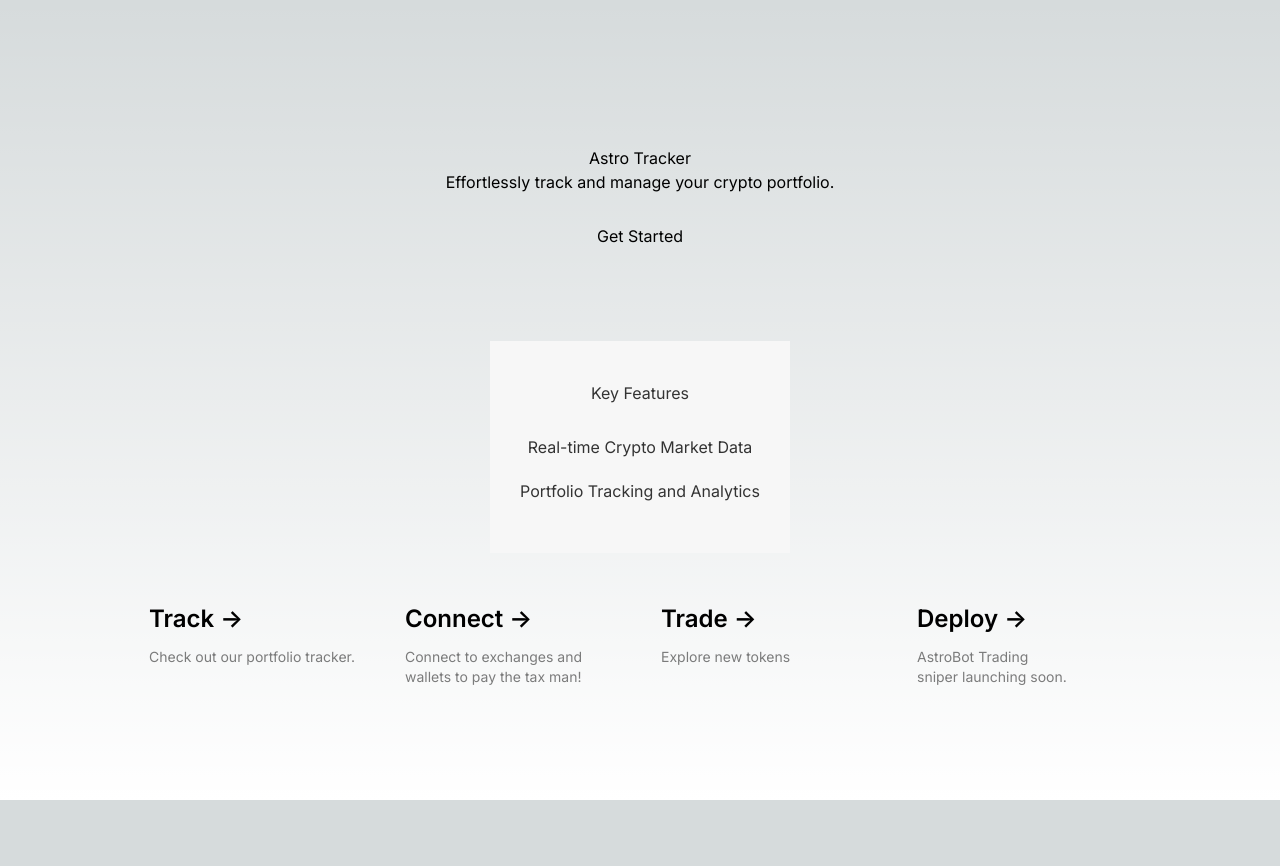
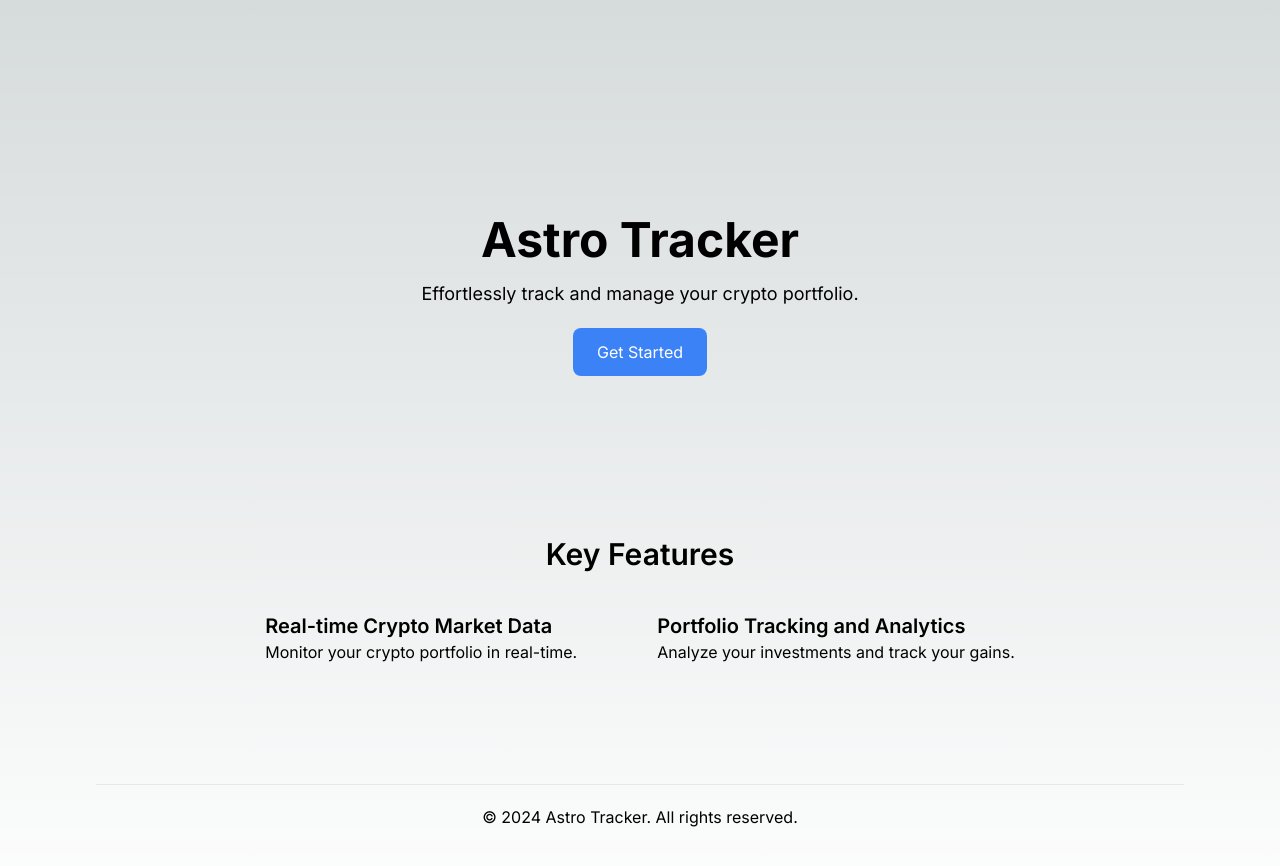
Before and after one commit to jarrodkohl/astro-tracker, a Next.js app: page / in a window 1280 px wide. Shown: the top 866 px of the page. Before the commit the page ends 800 px from the top, so only its background shows below. Built offline with nearby package versions, Linux system fonts and the light colour scheme.

Commit message:
updating layout

```diff
--- a/src/app/page.tsx
+++ b/src/app/page.tsx
@@ -1,93 +1,44 @@
+import React from "react";
 // import Image from "next/image";
+// import Link from "next/link";
 
 export default function Home() {
   return (
-    <main className="flex min-h-screen flex-col items-center justify-between p-24">
-      <>
-      <section style={{ textAlign: 'center', padding: '50px 20px' }}>
-        <h1>Astro Tracker</h1>
-        <p>Effortlessly track and manage your crypto portfolio.</p>
-        <button style={{ padding: '10px 20px', fontSize: '16px', marginTop: '20px' }}>Get Started</button>
+    <main className="flex flex-col items-center justify-between min-h-screen p-24">
+      <header className="w-full py-5 flex justify-between items-center">
+        <div>
+          {/* <Image src="/logo.png" alt="Astro Tracker Logo" width={120} height={60} /> */}
+        </div>
+        <nav>
+          {/* <Link href="/"><a className="mx-4">Home</a></Link>
+          <Link href="/features"><a className="mx-4">Features</a></Link>
+          <Link href="/contact"><a className="mx-4">Contact</a></Link> */}
+        </nav>
+      </header>
+
+      <section className="text-center p-20">
+        <h1 className="text-5xl font-bold">Astro Tracker</h1>
+        <p className="mt-4 text-lg">Effortlessly track and manage your crypto portfolio.</p>
+        <button className="mt-5 px-6 py-3 bg-blue-500 text-white rounded-lg">Get Started</button>
       </section>
-      <section style={{ padding: '40px 20px', backgroundColor: '#f7f7f7', color: '#333' }}>
-      <h2 style={{ textAlign: 'center', margin: '0 0 20px 0' }}>Key Features</h2>
-      <ul style={{ listStyle: 'none', padding: 0, margin: '0' }}>
-      <li style={{ textAlign: 'center', padding: '10px' }}>Real-time Crypto Market Data</li>
-      <li style={{ textAlign: 'center', padding: '10px' }}>Portfolio Tracking and Analytics</li>
-      </ul>
+
+      <section className="p-20 w-full">
+        <h2 className="text-center text-3xl font-semibold mb-10">Key Features</h2>
+        <div className="flex justify-center items-center">
+          <div className="mx-10">
+            <h3 className="text-xl font-semibold">Real-time Crypto Market Data</h3>
+            <p>Monitor your crypto portfolio in real-time.</p>
+          </div>
+          <div className="mx-10">
+            <h3 className="text-xl font-semibold">Portfolio Tracking and Analytics</h3>
+            <p>Analyze your investments and track your gains.</p>
+          </div>
+        </div>
       </section>
-        </>
 
-
-      <div className="mb-32 grid text-center lg:max-w-5xl lg:w-full lg:mb-0 lg:grid-cols-4 lg:text-left">
-        <a
-          href="https://nextjs.org/docs?utm_source=create-next-app&utm_medium=appdir-template&utm_campaign=create-next-app"
-          className="group rounded-lg border border-transparent px-5 py-4 transition-colors hover:border-gray-300 hover:bg-gray-100 hover:dark:border-neutral-700 hover:dark:bg-neutral-800/30"
-          target="_blank"
-          rel="noopener noreferrer"
-        >
-          <h2 className={`mb-3 text-2xl font-semibold`}>
-            Track{" "}
-            <span className="inline-block transition-transform group-hover:translate-x-1 motion-reduce:transform-none">
-              -&gt;
-            </span>
-          </h2>
-          <p className={`m-0 max-w-[30ch] text-sm opacity-50`}>
-            Check out our portfolio tracker.
-          </p>
-        </a>
-
-        <a
-          href="https://nextjs.org/learn?utm_source=create-next-app&utm_medium=appdir-template-tw&utm_campaign=create-next-app"
-          className="group rounded-lg border border-transparent px-5 py-4 transition-colors hover:border-gray-300 hover:bg-gray-100 hover:dark:border-neutral-700 hover:dark:bg-neutral-800/30"
-          target="_blank"
-          rel="noopener noreferrer"
-        >
-          <h2 className={`mb-3 text-2xl font-semibold`}>
-            Connect{" "}
-            <span className="inline-block transition-transform group-hover:translate-x-1 motion-reduce:transform-none">
-              -&gt;
-            </span>
-          </h2>
-          <p className={`m-0 max-w-[30ch] text-sm opacity-50`}>
-            Connect to exchanges and wallets to pay the tax man!
-          </p>
-        </a>
-
-        <a
-          href="https://vercel.com/templates?framework=next.js&utm_source=create-next-app&utm_medium=appdir-template&utm_campaign=create-next-app"
-          className="group rounded-lg border border-transparent px-5 py-4 transition-colors hover:border-gray-300 hover:bg-gray-100 hover:dark:border-neutral-700 hover:dark:bg-neutral-800/30"
-          target="_blank"
-          rel="noopener noreferrer"
-        >
-          <h2 className={`mb-3 text-2xl font-semibold`}>
-            Trade{" "}
-            <span className="inline-block transition-transform group-hover:translate-x-1 motion-reduce:transform-none">
-              -&gt;
-            </span>
-          </h2>
-          <p className={`m-0 max-w-[30ch] text-sm opacity-50`}>
-            Explore new tokens
-          </p>
-        </a>
-
-        <a
-          href="https://vercel.com/new?utm_source=create-next-app&utm_medium=appdir-template&utm_campaign=create-next-app"
-          className="group rounded-lg border border-transparent px-5 py-4 transition-colors hover:border-gray-300 hover:bg-gray-100 hover:dark:border-neutral-700 hover:dark:bg-neutral-800/30"
-          target="_blank"
-          rel="noopener noreferrer"
-        >
-          <h2 className={`mb-3 text-2xl font-semibold`}>
-            Deploy{" "}
-            <span className="inline-block transition-transform group-hover:translate-x-1 motion-reduce:transform-none">
-              -&gt;
-            </span>
-          </h2>
-          <p className={`m-0 max-w-[30ch] text-sm opacity-50 text-balance`}>
-            AstroBot Trading sniper launching soon.
-          </p>
-        </a>
-      </div>
+      <footer className="w-full py-5 flex justify-center items-center border-t mt-10">
+        <p>© 2024 Astro Tracker. All rights reserved.</p>
+      </footer>
     </main>
   );
 }
```
